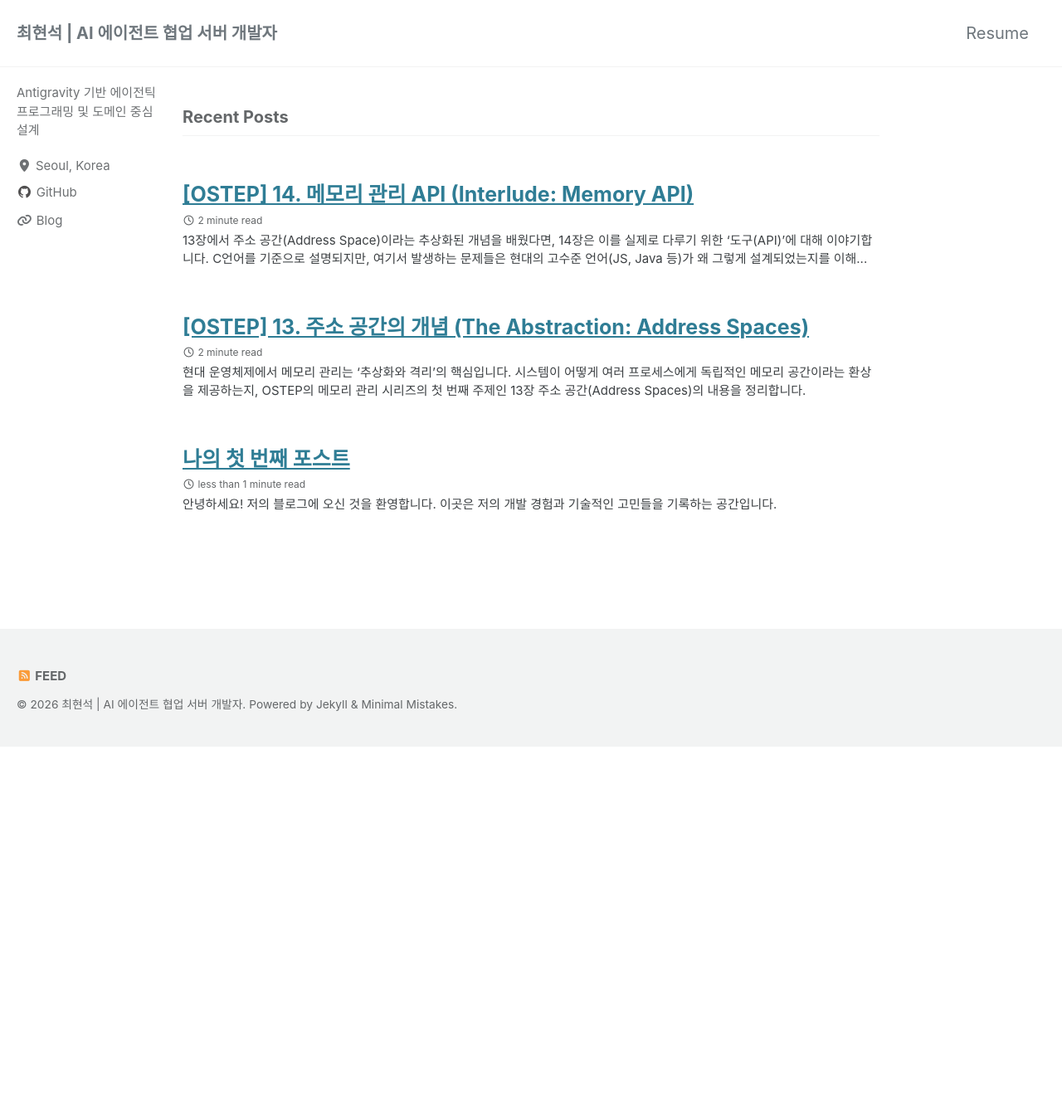
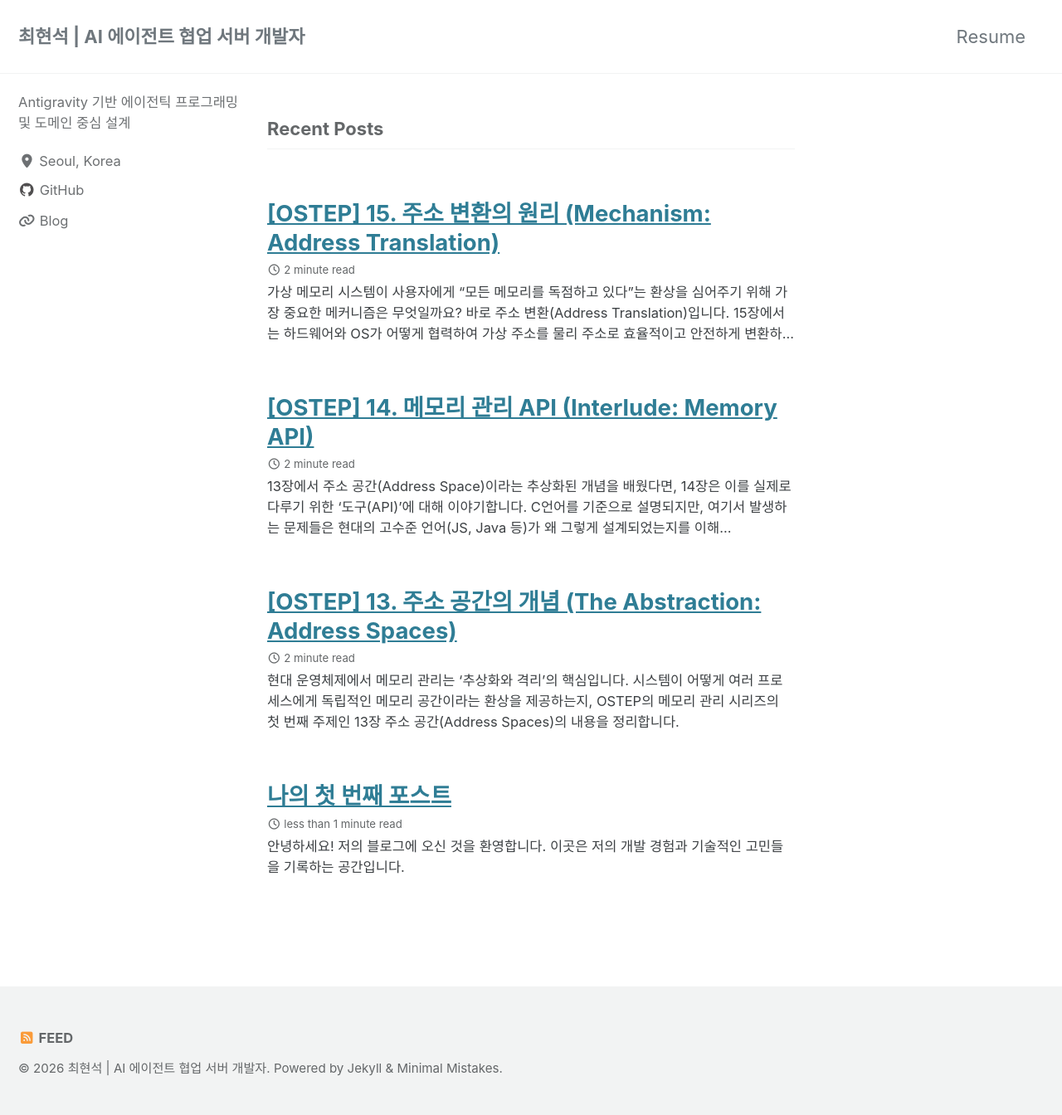
Before and after one commit to hsuk0409/earstone.github.io, a Jekyll site: the page built from index.md, in a window 1280 px wide. Shown: the whole page at 83% size. Built offline with Jekyll 4.4.1, drawn with Linux system fonts in a browser that asks for light colours; cached includes are drawn as plain includes; before the commit the page ends 900 px from its top, so only the background shows below that; part of the change alters nothing that is shown.

Commit message:
OSTEP 15장 추가, 넓이 설정 수정

````diff
--- a/_data/navigation.yml
+++ b/_data/navigation.yml
@@ -11,6 +11,8 @@ ostep:
         url: /engineering/os/ostep-chapter-13/
       - title: "14. 메모리 관리 API"
         url: /engineering/os/ostep-chapter-14/
+      - title: "15. 주소 변환의 원리"
+        url: /engineering/os/ostep-chapter-15/
 
 # Docs sidebar for Resume page
 docs:
--- /dev/null
+++ b/_posts/CS/OSTEP/2026-05-07-ostep-chapter-15.md
@@ -0,0 +1,84 @@
+---
+layout: single
+title: "[OSTEP] 15. 주소 변환의 원리 (Mechanism: Address Translation)"
+date: 2026-05-07 08:00:00 +0900
+categories: [Engineering, OS]
+tags: [OSTEP, Memory, AddressTranslation, MMU, BaseAndBound]
+sidebar:
+  nav: "ostep"
+---
+
+가상 메모리 시스템이 사용자에게 "모든 메모리를 독점하고 있다"는 환상을 심어주기 위해 가장 중요한 메커니즘은 무엇일까요? 바로 **주소 변환(Address Translation)**입니다. 15장에서는 하드웨어와 OS가 어떻게 협력하여 가상 주소를 물리 주소로 효율적이고 안전하게 변환하는지 그 기초 원리를 살펴봅니다.
+
+---
+
+## 1. 주소 변환의 핵심 아이디어
+주소 변환의 목표는 간단합니다. 프로그램이 사용하는 **가상 주소(Virtual Address)**를 하드웨어가 실제 데이터를 찾을 수 있는 **물리 주소(Physical Address)**로 바꾸는 것입니다.
+
+이 과정에서 OS는 다음 세 가지를 반드시 달성해야 합니다:
+- **효율성(Efficiency)**: 변환 과정이 매우 빨라야 합니다.
+- **제어(Control)**: 프로세스가 자신의 주소 공간 외부로 접근하지 못하게 격리해야 합니다.
+- **유연성(Flexibility)**: 주소 공간을 물리 메모리의 어디든 자유롭게 배치할 수 있어야 합니다.
+
+---
+
+## 2. 동적 재배치 (Dynamic Relocation)
+초창기에 고안된 가장 단순하면서도 강력한 방식은 **베이스와 바운드(Base and Bound)** 방식입니다.
+
+### ① 베이스 레지스터 (Base Register)
+- 프로세스의 주소 공간이 시작되는 물리 메모리의 주소를 담고 있습니다.
+- **물리 주소 = 가상 주소 + 베이스**
+
+### ② 바운드 레지스터 (Bound Register)
+- 주소 공간의 크기를 제한하여 프로세스가 다른 영역을 침범하지 못하게 보호합니다.
+- 만약 가상 주소가 바운드보다 크거나 0보다 작으면, CPU는 예외(Exception)를 발생시킵니다.
+
+```mermaid
+graph LR
+    VA[Virtual Address] --> ADD((+))
+    Base[Base Register] --> ADD
+    ADD --> PA[Physical Address]
+
+    VA --> CMP{Is VA < Bound?}
+    Bound[Bound Register] --> CMP
+    CMP -- No --> Fault[Exception / Fault]
+    CMP -- Yes --> PA
+```
+
+---
+
+## 3. 하드웨어의 역할: MMU (Memory Management Unit)
+주소 변환은 프로그램이 메모리에 접근할 때마다 발생합니다. 소프트웨어로 처리하기엔 너무 느리기 때문에, CPU 내부에 **MMU**라는 특별한 하드웨어 장치가 이 연산을 전담합니다.
+
+- **Fast Execution**: 하드웨어 수준에서 덧셈과 비교 연산만으로 즉시 주소를 변환합니다.
+- **Privileged Mode**: 베이스와 바운드 레지스터를 수정하는 작업은 오직 **커널 모드**에서만 가능하도록 제한하여 보안을 유지합니다.
+
+---
+
+## 4. 운영체제의 역할 (OS Responsibilities)
+하드웨어가 빠른 변환을 담당한다면, OS는 그 토대를 관리합니다.
+
+1.  **메모리 관리 (Memory Management)**: 비어 있는 물리 메모리 공간을 찾고(`Free List`), 프로세스에게 할당합니다.
+2.  **문맥 교환 (Context Switch)**: 프로세스가 바뀔 때마다 해당 프로세스의 베이스/바운드 값을 하드웨어 레지스터에 다시 기록합니다.
+3.  **예외 처리 (Exception Handling)**: 잘못된 메모리 접근이 발생했을 때 시스템을 보호하기 위해 해당 프로세스를 종료하거나 제어권을 회수합니다.
+
+---
+
+## 5. Deep Dive: 아키텍트의 시선으로 본 주소 변환
+
+### ① 효율과 보호의 트레이드오프
+베이스와 바운드 방식은 매우 빠르지만 단점도 명확합니다. 프로세스의 주소 공간 전체를 **연속된(Contiguous)** 물리 메모리에 배치해야 한다는 점입니다. 이는 메모리 사이에 작은 구멍들이 생기는 **외부 단편화(External Fragmentation)** 문제를 야기합니다. 현대 아키텍처는 이를 해결하기 위해 나중에 배울 '페이징(Paging)'이나 '세그멘테이션(Segmentation)'으로 발전하게 됩니다.
+
+### ② 하드웨어와 소프트웨어의 협력 (Hardware-Software Synergy)
+운영체제 설계의 아름다움은 **"하드웨어는 속도를 제공하고, 소프트웨어는 정책과 유연성을 제공한다"**는 협력 모델에 있습니다. 주소 변환은 이 철학이 가장 극명하게 드러나는 지점입니다.
+
+---
+
+## 6. 결론
+주소 변환은 단순한 주소의 덧셈 그 이상의 의미를 갖습니다. 이는 OS가 하드웨어의 힘을 빌려 **'안전한 격리'**와 **'위치 독립성'**이라는 두 마리 토끼를 잡는 핵심 메커니즘입니다. 이 기초를 이해해야만 이후의 복잡한 가상 메모리 기법들을 온전히 이해할 수 있습니다.
+
+---
+
+> [!NOTE]
+> 이 포스팅은 **Antigravity(AI Coding Assistant)**에 의해 작성되었습니다.
+> OSTEP의 메커니즘 시리즈, 주소 변환 편입니다.
--- a/_sass/minimal-mistakes/_variables.scss
+++ b/_sass/minimal-mistakes/_variables.scss
@@ -192,8 +192,8 @@ $small: 600px !default;
 $medium: 768px !default;
 $medium-wide: 900px !default;
 $large: 1024px !default;
-$x-large: 1600px !default;
-$max-width: $x-large !default;
+$x-large: 1280px !default;
+$max-width: 1600px !default;
 
 /*
    Grid
````
